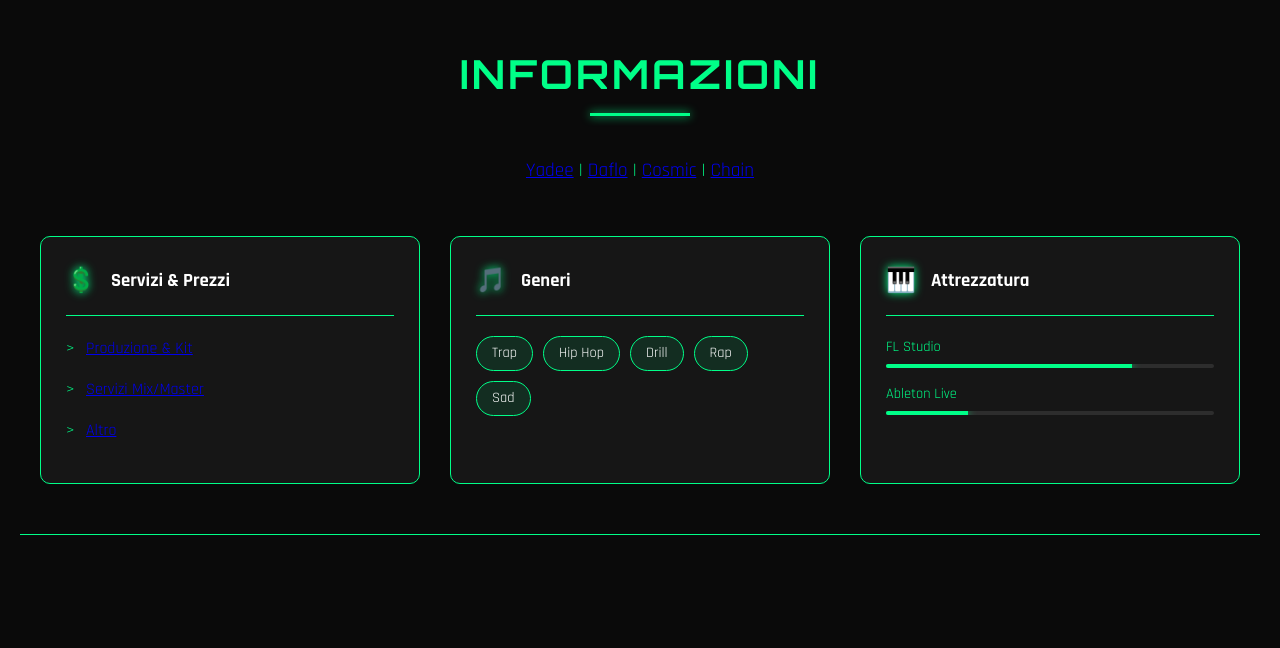
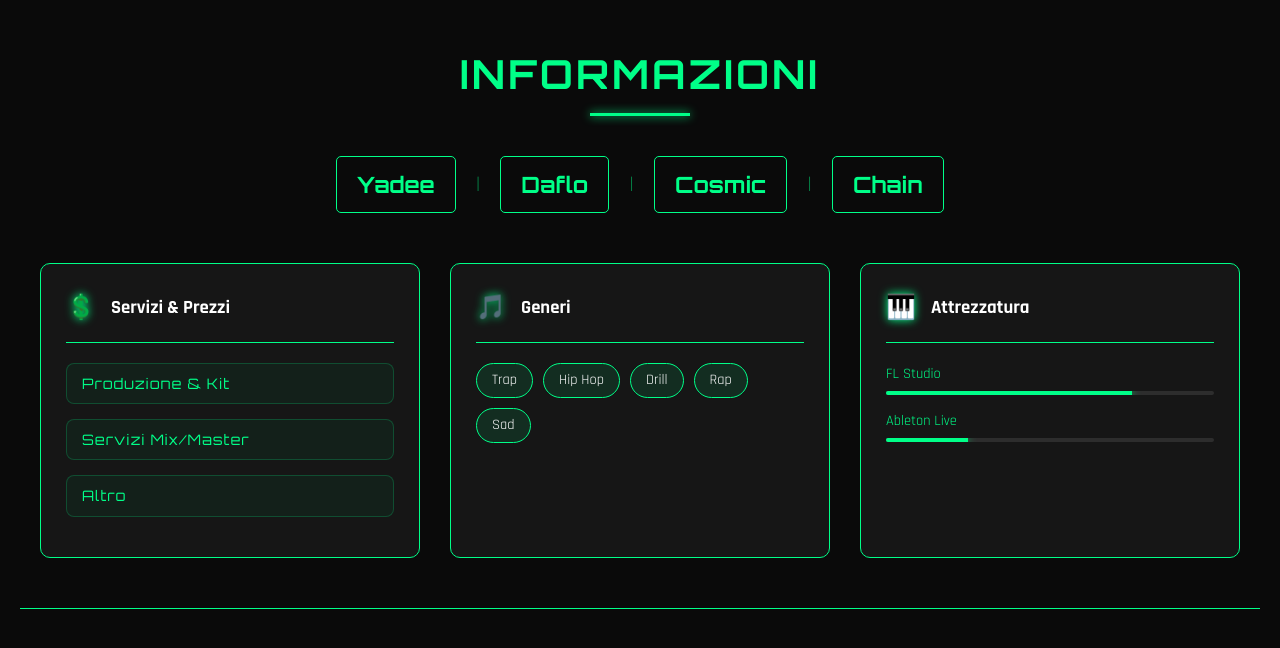
Before and after one commit to IoDevl/NovaWave.github.io, a plain HTML site: page index.html in a window 1280 px wide. Shown: the part 1812-2460 px from the top of the page. Drawn offline with nearby package versions, Linux system fonts and the light colour scheme.

Commit message:
Again lots of changes

```diff
--- a/style.css
+++ b/style.css
@@ -248,6 +248,62 @@ nav {
     position: relative;
 }
 
+.producer-links {
+    display: flex;
+    justify-content: center;
+    align-items: center;
+    gap: 20px;
+    flex-wrap: wrap;
+}
+
+.producer-name {
+    font-family: 'Orbitron', sans-serif;
+    color: var(--neon-green);
+    text-decoration: none;
+    font-size: 1.4rem;
+    font-weight: 700;
+    padding: 10px 20px;
+    border: 1px solid var(--neon-green);
+    border-radius: 5px;
+    transition: all 0.3s ease;
+    position: relative;
+    overflow: hidden;
+}
+
+.producer-name:hover {
+    color: var(--cyber-black);
+    background: var(--neon-green);
+    box-shadow: 0 0 20px var(--neon-green);
+    transform: translateY(-3px);
+}
+
+.producer-name::before {
+    content: '';
+    position: absolute;
+    top: -2px;
+    left: -2px;
+    width: calc(100% + 4px);
+    height: calc(100% + 4px);
+    background: linear-gradient(45deg,
+        var(--neon-green),
+        var(--neon-pink),
+        var(--neon-green));
+    z-index: -1;
+    animation: borderRotate 3s linear infinite;
+    opacity: 0;
+    transition: opacity 0.3s ease;
+}
+
+.producer-name:hover::before {
+    opacity: 1;
+}
+
+.separator {
+    color: var(--neon-green);
+    font-size: 1.4rem;
+    opacity: 0.5;
+}
+
 .main-bio {
     text-align: center;
     max-width: 800px;
@@ -292,16 +348,39 @@ nav {
 }
 
 .cyber-list li {
+    display: flex;
+    justify-content: space-between;
+    align-items: center;
     margin-bottom: 15px;
-    padding-left: 20px;
-    position: relative;
+    padding: 8px 15px;
+    border: 1px solid rgba(0, 255, 136, 0.2);
+    background: rgba(0, 255, 136, 0.05);
+    border-radius: 8px;
+    transition: all 0.3s ease;
 }
 
-.cyber-list li:before {
-    content: '>';
-    position: absolute;
-    left: 0;
+.cyber-list li:hover {
+    border-color: var(--neon-green);
+    box-shadow: 0 0 10px rgba(0, 255, 136, 0.2);
+    transform: translateX(5px);
+    border-radius: 12px;
+}
+
+.cyber-text {
     color: var(--neon-green);
+    font-family: 'Orbitron', sans-serif;
+    font-size: 0.9rem;
+    letter-spacing: 1px;
+}
+.cyber-list li .cyber-text a {
+    color: var(--neon-green);
+    text-decoration: none;
+    transition: all 0.3s ease;
+}
+
+.cyber-list li .cyber-text a:hover {
+    text-shadow: 0 0 10px var(--neon-green);
+    filter: brightness(1.2);
 }
 
 .highlight {
@@ -478,6 +557,26 @@ footer .neon-text {
     padding: 0 5px;
 }
 
+.line {
+    width: 100%;
+    height: 1px;
+    background: var(--neon-green);
+    margin: 50px 0;
+    position: relative;
+    overflow: hidden;
+}
+
+.line::after {
+    content: '';
+    position: absolute;
+    top: 0;
+    left: -100%;
+    width: 100%;
+    height: 100%;
+    background: linear-gradient(90deg, transparent, var(--neon-green), transparent);
+    animation: lineScan 2s linear infinite;
+}
+
 @keyframes glitch {
     0% { transform: translate(0) }
     20% { transform: translate(-2px, 2px) }
@@ -508,6 +607,15 @@ footer .neon-text {
     100% { left: 100%; }
 }
 
+@keyframes borderRotate {
+    0% {
+        transform: rotate(0deg);
+    }
+    100% {
+        transform: rotate(360deg);
+    }
+}
+
 @media (max-width: 768px) {
     .glitch {
         font-size: 3rem;
@@ -524,24 +632,13 @@ footer .neon-text {
     .section-title {
         font-size: 2rem;
     }
+
+    .producer-links {
+        flex-direction: column;
+        gap: 15px;
+    }
+
+    .separator {
+        display: none;
+    }
 }
-
-.line {
-    width: 100%;
-    height: 1px;
-    background: var(--neon-green);
-    margin: 50px 0;
-    position: relative;
-    overflow: hidden;
-}
-
-.line::after {
-    content: '';
-    position: absolute;
-    top: 0;
-    left: -100%;
-    width: 100%;
-    height: 100%;
-    background: linear-gradient(90deg, transparent, var(--neon-green), transparent);
-    animation: lineScan 2s linear infinite;
-}
```
